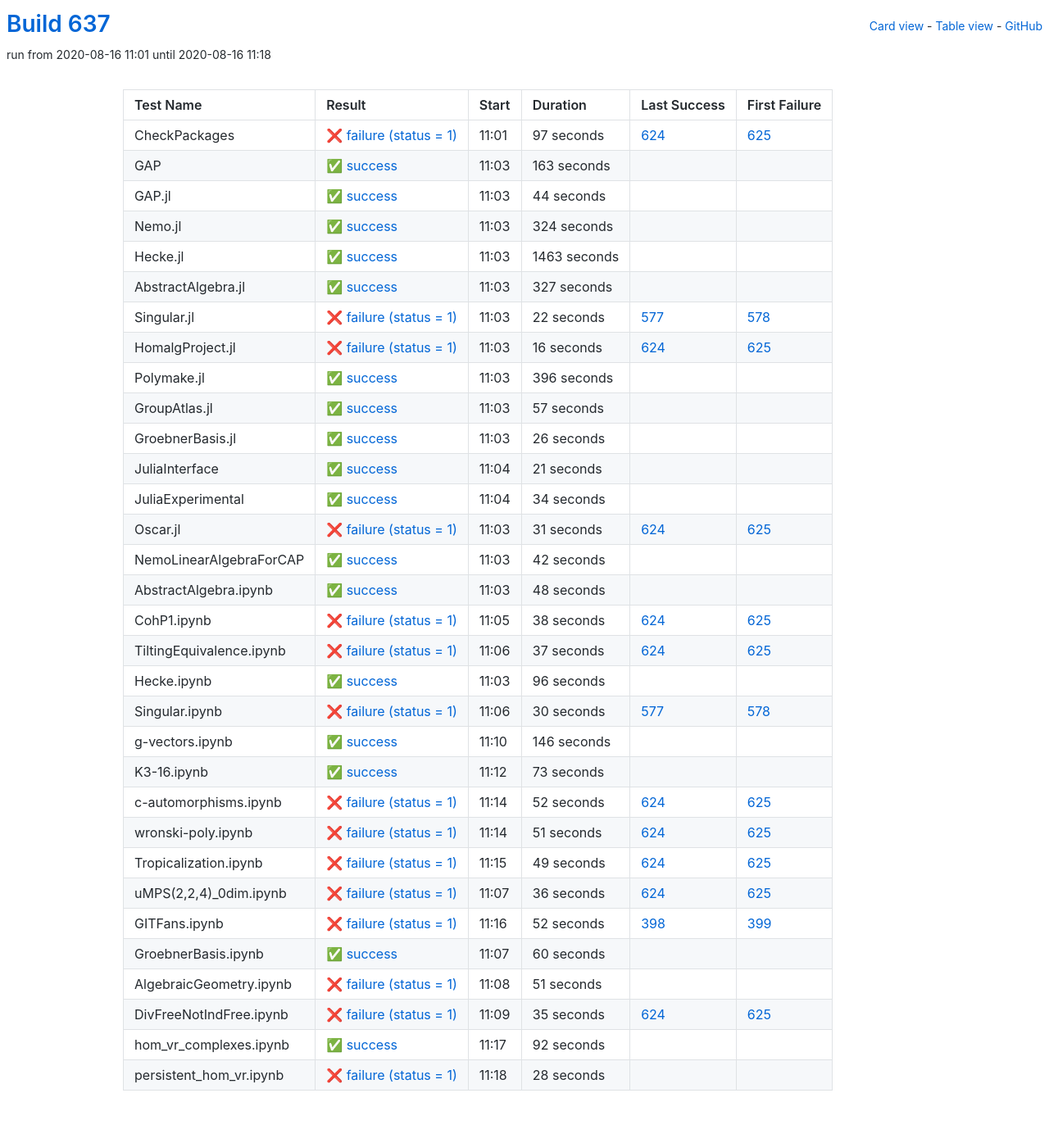
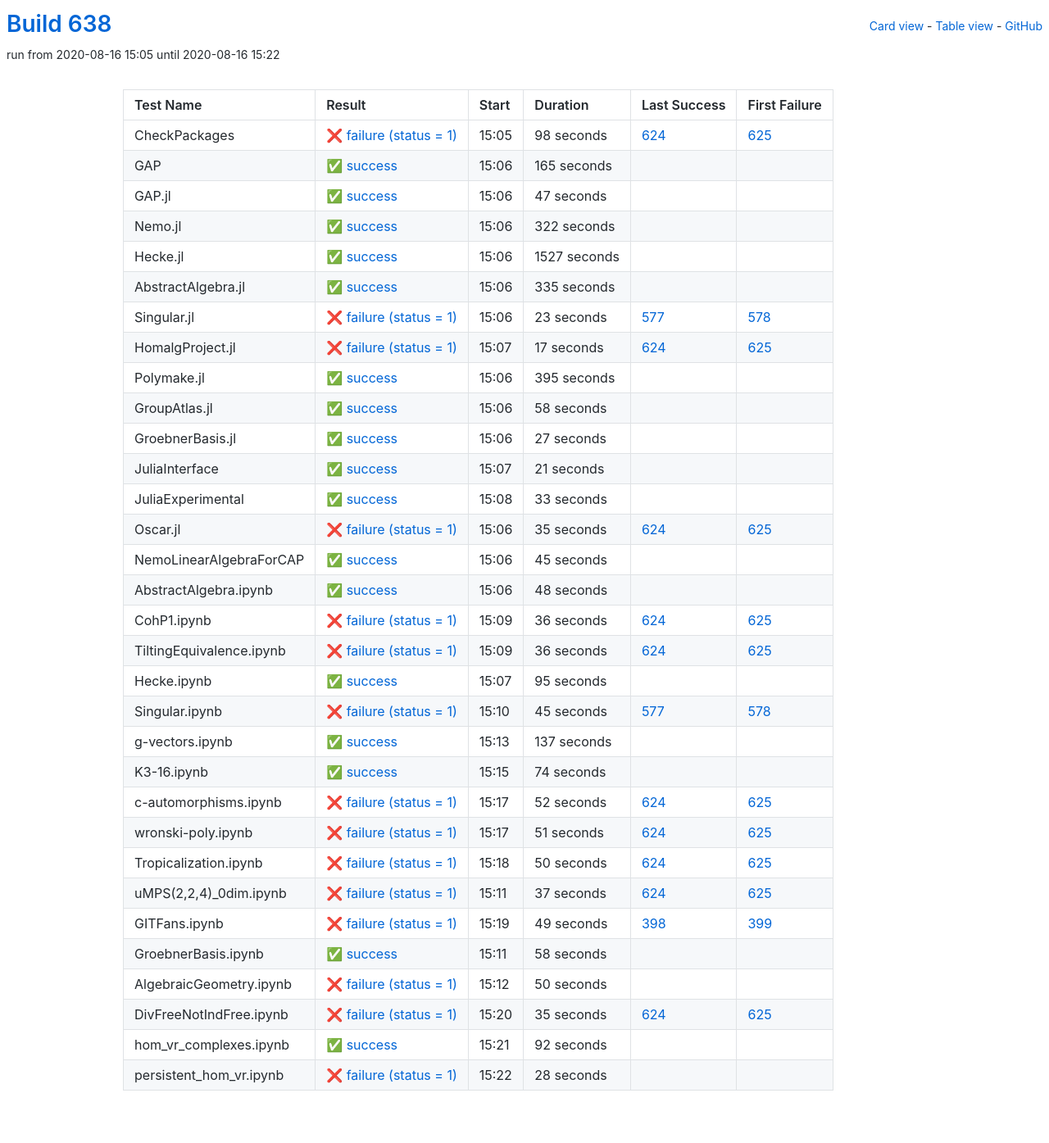
Before and after one commit to oscar-system/oscar-ci-status-stable, a Jekyll site: the page built from table.html, in a window 1280 px wide. Shown: the whole page at 82% size. Built offline with Jekyll 4.4.1, drawn with Linux system fonts in a browser that asks for light colours.

Commit message:
Build #638

```diff
--- a/_data/ci.yml
+++ b/_data/ci.yml
@@ -1,6 +1,6 @@
 ---
-build: 637
-build_url: https://oscarci.mathematik.uni-kl.de/job/oscar-stable/637/
+build: 638
+build_url: https://oscarci.mathematik.uni-kl.de/job/oscar-stable/638/
 job: oscar-stable
 organization: oscar-system
 repo: oscar-ci-status-stable
@@ -8,140 +8,140 @@ repourl: https://github.com/oscar-system/oscar-ci-status-stable
 tests:
 - name: CheckPackages
   id: checkpackages
-  log: https://oscarci.mathematik.uni-kl.de/job/oscar-stable/637/artifact/logs/build-637/CheckPackages.log
-  start: 2020-08-16 11:01
+  log: https://oscarci.mathematik.uni-kl.de/job/oscar-stable/638/artifact/logs/build-638/CheckPackages.log
+  start: 2020-08-16 15:05
   success: false
   exitcode: 1
   status: failure
-  duration: 97
+  duration: 98
   last_success: 624
   last_success_url: https://oscarci.mathematik.uni-kl.de/job/oscar-stable/624/
   first_failure: 625
   first_failure_url: https://oscarci.mathematik.uni-kl.de/job/oscar-stable/625/
 - name: GAP
   id: gap
-  log: https://oscarci.mathematik.uni-kl.de/job/oscar-stable/637/artifact/logs/build-637/GAP.log
-  start: 2020-08-16 11:03
+  log: https://oscarci.mathematik.uni-kl.de/job/oscar-stable/638/artifact/logs/build-638/GAP.log
+  start: 2020-08-16 15:06
   success: true
   exitcode: 0
   status: success
-  duration: 163
+  duration: 165
   last_success: false
   last_success_url:
   first_failure: false
   first_failure_url:
 - name: GAP.jl
   id: gap-jl
-  log: https://oscarci.mathematik.uni-kl.de/job/oscar-stable/637/artifact/logs/build-637/GAP.jl.log
-  start: 2020-08-16 11:03
+  log: https://oscarci.mathematik.uni-kl.de/job/oscar-stable/638/artifact/logs/build-638/GAP.jl.log
+  start: 2020-08-16 15:06
   success: true
   exitcode: 0
   status: success
-  duration: 44
+  duration: 47
   last_success: false
   last_success_url:
   first_failure: false
   first_failure_url:
 - name: Nemo.jl
   id: nemo-jl
-  log: https://oscarci.mathematik.uni-kl.de/job/oscar-stable/637/artifact/logs/build-637/Nemo.jl.log
-  start: 2020-08-16 11:03
+  log: https://oscarci.mathematik.uni-kl.de/job/oscar-stable/638/artifact/logs/build-638/Nemo.jl.log
+  start: 2020-08-16 15:06
   success: true
   exitcode: 0
   status: success
-  duration: 324
+  duration: 322
   last_success: false
   last_success_url:
   first_failure: false
   first_failure_url:
 - name: Hecke.jl
   id: hecke-jl
-  log: https://oscarci.mathematik.uni-kl.de/job/oscar-stable/637/artifact/logs/build-637/Hecke.jl.log
-  start: 2020-08-16 11:03
+  log: https://oscarci.mathematik.uni-kl.de/job/oscar-stable/638/artifact/logs/build-638/Hecke.jl.log
+  start: 2020-08-16 15:06
   success: true
   exitcode: 0
   status: success
-  duration: 1463
+  duration: 1527
   last_success: false
   last_success_url:
   first_failure: false
   first_failure_url:
 - name: AbstractAlgebra.jl
   id: abstractalgebra-jl
-  log: https://oscarci.mathematik.uni-kl.de/job/oscar-stable/637/artifact/logs/build-637/AbstractAlgebra.jl.log
-  start: 2020-08-16 11:03
+  log: https://oscarci.mathematik.uni-kl.de/job/oscar-stable/638/artifact/logs/build-638/AbstractAlgebra.jl.log
+  start: 2020-08-16 15:06
   success: true
   exitcode: 0
   status: success
-  duration: 327
+  duration: 335
   last_success: false
   last_success_url:
   first_failure: false
   first_failure_url:
 - name: Singular.jl
   id: singular-jl
-  log: https://oscarci.mathematik.uni-kl.de/job/oscar-stable/637/artifact/logs/build-637/Singular.jl.log
-  start: 2020-08-16 11:03
+  log: https://oscarci.mathematik.uni-kl.de/job/oscar-stable/638/artifact/logs/build-638/Singular.jl.log
+  start: 2020-08-16 15:06
   success: false
   exitcode: 1
   status: failure
-  duration: 22
+  duration: 23
   last_success: 577
   last_success_url: https://oscarci.mathematik.uni-kl.de/job/oscar-stable/577/
   first_failure: 578
   first_failure_url: https://oscarci.mathematik.uni-kl.de/job/oscar-stable/578/
 - name: HomalgProject.jl
   id: homalgproject-jl
-  log: https://oscarci.mathematik.uni-kl.de/job/oscar-stable/637/artifact/logs/build-637/HomalgProject.jl.log
-  start: 2020-08-16 11:03
+  log: https://oscarci.mathematik.uni-kl.de/job/oscar-stable/638/artifact/logs/build-638/HomalgProject.jl.log
+  start: 2020-08-16 15:07
   success: false
   exitcode: 1
   status: failure
-  duration: 16
+  duration: 17
   last_success: 624
   last_success_url: https://oscarci.mathematik.uni-kl.de/job/oscar-stable/624/
   first_failure: 625
   first_failure_url: https://oscarci.mathematik.uni-kl.de/job/oscar-stable/625/
 - name: Polymake.jl
   id: polymake-jl
-  log: https://oscarci.mathematik.uni-kl.de/job/oscar-stable/637/artifact/logs/build-637/Polymake.jl.log
-  start: 2020-08-16 11:03
+  log: https://oscarci.mathematik.uni-kl.de/job/oscar-stable/638/artifact/logs/build-638/Polymake.jl.log
+  start: 2020-08-16 15:06
   success: true
   exitcode: 0
   status: success
-  duration: 396
+  duration: 395
   last_success: false
   last_success_url:
   first_failure: false
   first_failure_url:
 - name: GroupAtlas.jl
   id: groupatlas-jl
-  log: https://oscarci.mathematik.uni-kl.de/job/oscar-stable/637/artifact/logs/build-637/GroupAtlas.jl.log
-  start: 2020-08-16 11:03
+  log: https://oscarci.mathematik.uni-kl.de/job/oscar-stable/638/artifact/logs/build-638/GroupAtlas.jl.log
+  start: 2020-08-16 15:06
   success: true
   exitcode: 0
   status: success
-  duration: 57
+  duration: 58
   last_success: false
   last_success_url:
   first_failure: false
   first_failure_url:
 - name: GroebnerBasis.jl
   id: groebnerbasis-jl
-  log: https://oscarci.mathematik.uni-kl.de/job/oscar-stable/637/artifact/logs/build-637/GroebnerBasis.jl.log
-  start: 2020-08-16 11:03
+  log: https://oscarci.mathematik.uni-kl.de/job/oscar-stable/638/artifact/logs/build-638/GroebnerBasis.jl.log
+  start: 2020-08-16 15:06
   success: true
   exitcode: 0
   status: success
-  duration: 26
+  duration: 27
   last_success: false
   last_success_url:
   first_failure: false
   first_failure_url:
 - name: JuliaInterface
   id: juliainterface
-  log: https://oscarci.mathematik.uni-kl.de/job/oscar-stable/637/artifact/logs/build-637/JuliaInterface.log
-  start: 2020-08-16 11:04
+  log: https://oscarci.mathematik.uni-kl.de/job/oscar-stable/638/artifact/logs/build-638/JuliaInterface.log
+  start: 2020-08-16 15:07
   success: true
   exitcode: 0
   status: success
@@ -152,44 +152,44 @@ tests:
   first_failure_url:
 - name: JuliaExperimental
   id: juliaexperimental
-  log: https://oscarci.mathematik.uni-kl.de/job/oscar-stable/637/artifact/logs/build-637/JuliaExperimental.log
-  start: 2020-08-16 11:04
+  log: https://oscarci.mathematik.uni-kl.de/job/oscar-stable/638/artifact/logs/build-638/JuliaExperimental.log
+  start: 2020-08-16 15:08
   success: true
   exitcode: 0
   status: success
-  duration: 34
+  duration: 33
   last_success: false
   last_success_url:
   first_failure: false
   first_failure_url:
 - name: Oscar.jl
   id: oscar-jl
-  log: https://oscarci.mathematik.uni-kl.de/job/oscar-stable/637/artifact/logs/build-637/Oscar.jl.log
-  start: 2020-08-16 11:03
+  log: https://oscarci.mathematik.uni-kl.de/job/oscar-stable/638/artifact/logs/build-638/Oscar.jl.log
+  start: 2020-08-16 15:06
   success: false
   exitcode: 1
   status: failure
-  duration: 31
+  duration: 35
   last_success: 624
   last_success_url: https://oscarci.mathematik.uni-kl.de/job/oscar-stable/624/
   first_failure: 625
   first_failure_url: https://oscarci.mathematik.uni-kl.de/job/oscar-stable/625/
 - name: NemoLinearAlgebraForCAP
   id: nemolinearalgebraforcap
-  log: https://oscarci.mathematik.uni-kl.de/job/oscar-stable/637/artifact/logs/build-637/NemoLinearAlgebraForCAP.log
-  start: 2020-08-16 11:03
+  log: https://oscarci.mathematik.uni-kl.de/job/oscar-stable/638/artifact/logs/build-638/NemoLinearAlgebraForCAP.log
+  start: 2020-08-16 15:06
   success: true
   exitcode: 0
   status: success
-  duration: 42
+  duration: 45
   last_success: false
   last_success_url:
   first_failure: false
   first_failure_url:
 - name: AbstractAlgebra.ipynb
   id: abstractalgebra-ipynb
-  log: https://oscarci.mathematik.uni-kl.de/job/oscar-stable/637/artifact/logs/build-637/AbstractAlgebra.ipynb.log
-  start: 2020-08-16 11:03
+  log: https://oscarci.mathematik.uni-kl.de/job/oscar-stable/638/artifact/logs/build-638/AbstractAlgebra.ipynb.log
+  start: 2020-08-16 15:06
   success: true
   exitcode: 0
   status: success
@@ -200,80 +200,80 @@ tests:
   first_failure_url:
 - name: CohP1.ipynb
   id: cohp1-ipynb
-  log: https://oscarci.mathematik.uni-kl.de/job/oscar-stable/637/artifact/logs/build-637/CohP1.ipynb.log
-  start: 2020-08-16 11:05
+  log: https://oscarci.mathematik.uni-kl.de/job/oscar-stable/638/artifact/logs/build-638/CohP1.ipynb.log
+  start: 2020-08-16 15:09
   success: false
   exitcode: 1
   status: failure
-  duration: 38
+  duration: 36
   last_success: 624
   last_success_url: https://oscarci.mathematik.uni-kl.de/job/oscar-stable/624/
   first_failure: 625
   first_failure_url: https://oscarci.mathematik.uni-kl.de/job/oscar-stable/625/
 - name: TiltingEquivalence.ipynb
   id: tiltingequivalence-ipynb
-  log: https://oscarci.mathematik.uni-kl.de/job/oscar-stable/637/artifact/logs/build-637/TiltingEquivalence.ipynb.log
-  start: 2020-08-16 11:06
+  log: https://oscarci.mathematik.uni-kl.de/job/oscar-stable/638/artifact/logs/build-638/TiltingEquivalence.ipynb.log
+  start: 2020-08-16 15:09
   success: false
   exitcode: 1
   status: failure
-  duration: 37
+  duration: 36
   last_success: 624
   last_success_url: https://oscarci.mathematik.uni-kl.de/job/oscar-stable/624/
   first_failure: 625
   first_failure_url: https://oscarci.mathematik.uni-kl.de/job/oscar-stable/625/
 - name: Hecke.ipynb
   id: hecke-ipynb
-  log: https://oscarci.mathematik.uni-kl.de/job/oscar-stable/637/artifact/logs/build-637/Hecke.ipynb.log
-  start: 2020-08-16 11:03
+  log: https://oscarci.mathematik.uni-kl.de/job/oscar-stable/638/artifact/logs/build-638/Hecke.ipynb.log
+  start: 2020-08-16 15:07
   success: true
   exitcode: 0
   status: success
-  duration: 96
+  duration: 95
   last_success: false
   last_success_url:
   first_failure: false
   first_failure_url:
 - name: Singular.ipynb
   id: singular-ipynb
-  log: https://oscarci.mathematik.uni-kl.de/job/oscar-stable/637/artifact/logs/build-637/Singular.ipynb.log
-  start: 2020-08-16 11:06
+  log: https://oscarci.mathematik.uni-kl.de/job/oscar-stable/638/artifact/logs/build-638/Singular.ipynb.log
+  start: 2020-08-16 15:10
   success: false
   exitcode: 1
   status: failure
-  duration: 30
+  duration: 45
   last_success: 577
   last_success_url: https://oscarci.mathematik.uni-kl.de/job/oscar-stable/577/
   first_failure: 578
   first_failure_url: https://oscarci.mathematik.uni-kl.de/job/oscar-stable/578/
 - name: g-vectors.ipynb
   id: g-vectors-ipynb
-  log: https://oscarci.mathematik.uni-kl.de/job/oscar-stable/637/artifact/logs/build-637/g-vectors.ipynb.log
-  start: 2020-08-16 11:10
+  log: https://oscarci.mathematik.uni-kl.de/job/oscar-stable/638/artifact/logs/build-638/g-vectors.ipynb.log
+  start: 2020-08-16 15:13
   success: true
   exitcode: 0
   status: success
-  duration: 146
+  duration: 137
   last_success: false
   last_success_url:
   first_failure: false
   first_failure_url:
 - name: K3-16.ipynb
   id: k3-16-ipynb
-  log: https://oscarci.mathematik.uni-kl.de/job/oscar-stable/637/artifact/logs/build-637/K3-16.ipynb.log
-  start: 2020-08-16 11:12
+  log: https://oscarci.mathematik.uni-kl.de/job/oscar-stable/638/artifact/logs/build-638/K3-16.ipynb.log
+  start: 2020-08-16 15:15
   success: true
   exitcode: 0
   status: success
-  duration: 73
+  duration: 74
   last_success: false
   last_success_url:
   first_failure: false
   first_failure_url:
 - name: c-automorphisms.ipynb
   id: c-automorphisms-ipynb
-  log: https://oscarci.mathematik.uni-kl.de/job/oscar-stable/637/artifact/logs/build-637/c-automorphisms.ipynb.log
-  start: 2020-08-16 11:14
+  log: https://oscarci.mathematik.uni-kl.de/job/oscar-stable/638/artifact/logs/build-638/c-automorphisms.ipynb.log
+  start: 2020-08-16 15:17
   success: false
   exitcode: 1
   status: failure
@@ -284,8 +284,8 @@ tests:
   first_failure_url: https://oscarci.mathematik.uni-kl.de/job/oscar-stable/625/
 - name: wronski-poly.ipynb
   id: wronski-poly-ipynb
-  log: https://oscarci.mathematik.uni-kl.de/job/oscar-stable/637/artifact/logs/build-637/wronski-poly.ipynb.log
-  start: 2020-08-16 11:14
+  log: https://oscarci.mathematik.uni-kl.de/job/oscar-stable/638/artifact/logs/build-638/wronski-poly.ipynb.log
+  start: 2020-08-16 15:17
   success: false
   exitcode: 1
   status: failure
@@ -296,68 +296,68 @@ tests:
   first_failure_url: https://oscarci.mathematik.uni-kl.de/job/oscar-stable/625/
 - name: Tropicalization.ipynb
   id: tropicalization-ipynb
-  log: https://oscarci.mathematik.uni-kl.de/job/oscar-stable/637/artifact/logs/build-637/Tropicalization.ipynb.log
-  start: 2020-08-16 11:15
+  log: https://oscarci.mathematik.uni-kl.de/job/oscar-stable/638/artifact/logs/build-638/Tropicalization.ipynb.log
+  start: 2020-08-16 15:18
   success: false
   exitcode: 1
   status: failure
-  duration: 49
+  duration: 50
   last_success: 624
   last_success_url: https://oscarci.mathematik.uni-kl.de/job/oscar-stable/624/
   first_failure: 625
   first_failure_url: https://oscarci.mathematik.uni-kl.de/job/oscar-stable/625/
 - name: uMPS(2,2,4)_0dim.ipynb
   id: umps-2-2-4-0dim-ipynb
-  log: https://oscarci.mathematik.uni-kl.de/job/oscar-stable/637/artifact/logs/build-637/uMPS-2-2-4-_0dim.ipynb.log
-  start: 2020-08-16 11:07
+  log: https://oscarci.mathematik.uni-kl.de/job/oscar-stable/638/artifact/logs/build-638/uMPS-2-2-4-_0dim.ipynb.log
+  start: 2020-08-16 15:11
   success: false
   exitcode: 1
   status: failure
-  duration: 36
+  duration: 37
   last_success: 624
   last_success_url: https://oscarci.mathematik.uni-kl.de/job/oscar-stable/624/
   first_failure: 625
   first_failure_url: https://oscarci.mathematik.uni-kl.de/job/oscar-stable/625/
 - name: GITFans.ipynb
   id: gitfans-ipynb
-  log: https://oscarci.mathematik.uni-kl.de/job/oscar-stable/637/artifact/logs/build-637/GITFans.ipynb.log
-  start: 2020-08-16 11:16
+  log: https://oscarci.mathematik.uni-kl.de/job/oscar-stable/638/artifact/logs/build-638/GITFans.ipynb.log
+  start: 2020-08-16 15:19
   success: false
   exitcode: 1
   status: failure
-  duration: 52
+  duration: 49
   last_success: 398
   last_success_url: https://oscarci.mathematik.uni-kl.de/job/oscar-stable/398/
   first_failure: 399
   first_failure_url: https://oscarci.mathematik.uni-kl.de/job/oscar-stable/399/
 - name: GroebnerBasis.ipynb
   id: groebnerbasis-ipynb
-  log: https://oscarci.mathematik.uni-kl.de/job/oscar-stable/637/artifact/logs/build-637/GroebnerBasis.ipynb.log
-  start: 2020-08-16 11:07
+  log: https://oscarci.mathematik.uni-kl.de/job/oscar-stable/638/artifact/logs/build-638/GroebnerBasis.ipynb.log
+  start: 2020-08-16 15:11
   success: true
   exitcode: 0
   status: success
-  duration: 60
+  duration: 58
   last_success: false
   last_success_url:
   first_failure: false
   first_failure_url:
 - name: AlgebraicGeometry.ipynb
   id: algebraicgeometry-ipynb
-  log: https://oscarci.mathematik.uni-kl.de/job/oscar-stable/637/artifact/logs/build-637/AlgebraicGeometry.ipynb.log
-  start: 2020-08-16 11:08
+  log: https://oscarci.mathematik.uni-kl.de/job/oscar-stable/638/artifact/logs/build-638/AlgebraicGeometry.ipynb.log
+  start: 2020-08-16 15:12
   success: false
   exitcode: 1
   status: failure
-  duration: 51
+  duration: 50
   last_success: false
   last_success_url:
   first_failure: false
   first_failure_url:
 - name: DivFreeNotIndFree.ipynb
   id: divfreenotindfree-ipynb
-  log: https://oscarci.mathematik.uni-kl.de/job/oscar-stable/637/artifact/logs/build-637/DivFreeNotIndFree.ipynb.log
-  start: 2020-08-16 11:09
+  log: https://oscarci.mathematik.uni-kl.de/job/oscar-stable/638/artifact/logs/build-638/DivFreeNotIndFree.ipynb.log
+  start: 2020-08-16 15:20
   success: false
   exitcode: 1
   status: failure
@@ -368,8 +368,8 @@ tests:
   first_failure_url: https://oscarci.mathematik.uni-kl.de/job/oscar-stable/625/
 - name: hom_vr_complexes.ipynb
   id: hom-vr-complexes-ipynb
-  log: https://oscarci.mathematik.uni-kl.de/job/oscar-stable/637/artifact/logs/build-637/hom_vr_complexes.ipynb.log
-  start: 2020-08-16 11:17
+  log: https://oscarci.mathematik.uni-kl.de/job/oscar-stable/638/artifact/logs/build-638/hom_vr_complexes.ipynb.log
+  start: 2020-08-16 15:21
   success: true
   exitcode: 0
   status: success
@@ -380,8 +380,8 @@ tests:
   first_failure_url:
 - name: persistent_hom_vr.ipynb
   id: persistent-hom-vr-ipynb
-  log: https://oscarci.mathematik.uni-kl.de/job/oscar-stable/637/artifact/logs/build-637/persistent_hom_vr.ipynb.log
-  start: 2020-08-16 11:18
+  log: https://oscarci.mathematik.uni-kl.de/job/oscar-stable/638/artifact/logs/build-638/persistent_hom_vr.ipynb.log
+  start: 2020-08-16 15:22
   success: false
   exitcode: 1
   status: failure
```
Also changed, not shown: README.md.
